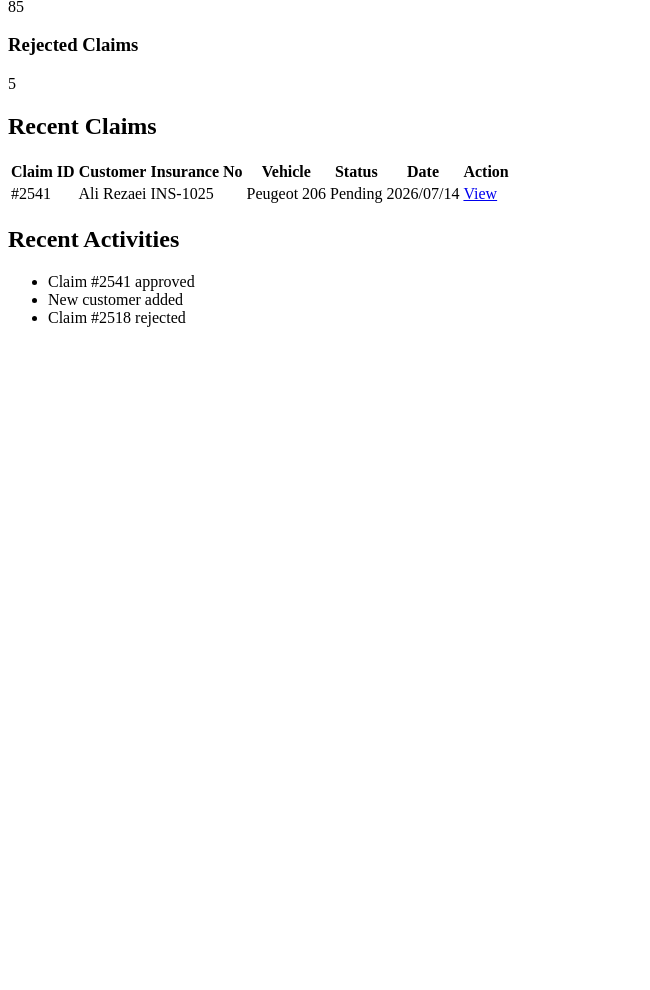
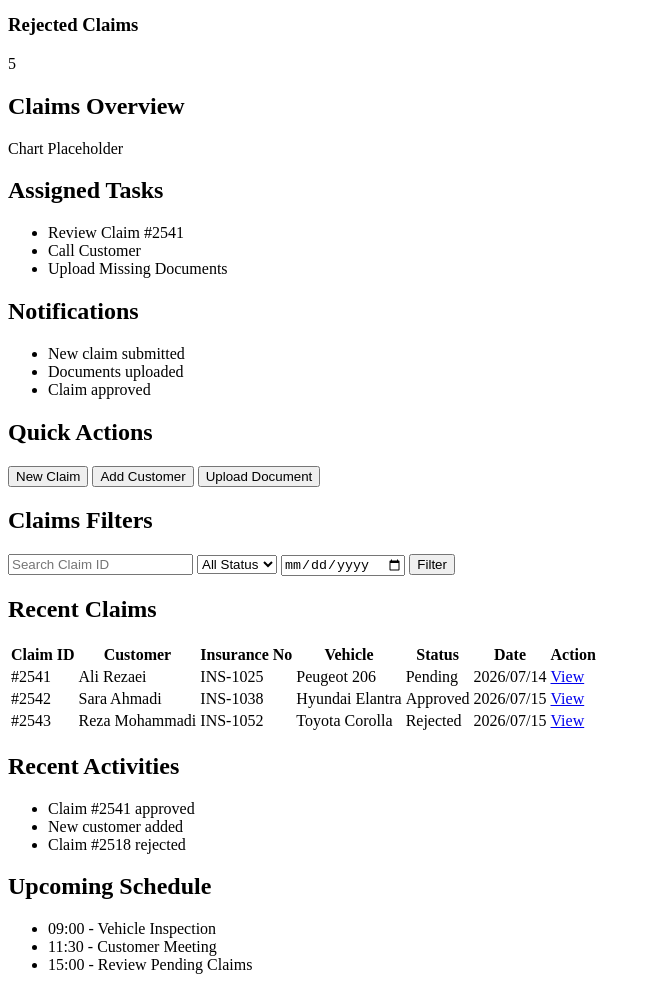
Before and after one commit to kalagermousavi/insurance-claims-dashboard, a plain HTML site: page index.html in a window 1280 px wide. Shown: the part 781-1771 px from the top of the page, without its empty margins (0-650 px from the left). Before the commit the page ends 1124 px from the top, so only its background shows below. Drawn offline with Linux system fonts and the light colour scheme.

Commit message:
Complete dashboard HTML structure

```diff
--- a/index.html
+++ b/index.html
@@ -1,17 +1,23 @@
 <!DOCTYPE html>
 <html lang="en">
+
 <head>
     <meta charset="UTF-8">
     <meta name="viewport" content="width=device-width, initial-scale=1.0">
     <title>Insurance Claims Dashboard</title>
 </head>
+
 <body>
+
     <!-- Sidebar Start -->
+
     <aside>
+
         <div class="logo">
             <h1>ClaimFlow</h1>
             <p>Insurance Dashboard</p>
         </div>
+
         <nav>
             <ul>
                 <li><a href="#">Dashboard</a></li>
@@ -21,47 +27,75 @@
                 <li><a href="#">Settings</a></li>
             </ul>
         </nav>
+
         <div class="logout">
             <a href="#">Logout</a>
         </div>
+
     </aside>
+
     <!-- Sidebar End -->
+
+
     <!-- Main Content Start -->
+
     <main>
+
         <!-- Header Start -->
+
         <header>
-            <div class="page-title" >
+
+            <div class="page-title">
                 <h1>Dashboard</h1>
                 <p>Welcome back, Admin</p>
             </div>
+
             <div class="header-actions">
-                <div class="search-box" >
+
+                <div class="search-box">
                     <input type="text" placeholder="Search...">
                 </div>
+
                 <div class="notification">
-                    <button> Notifications</button>
+                    <button>Notifications</button>
                 </div>
-                <div class="profile" >
+
+                <div class="profile">
                     <div class="profile-info">
-                        <h1>Admin User</h1>
+                        <h3>Admin User</h3>
                         <p>Claims Specialist</p>
                     </div>
                 </div>
+
             </div>
+
         </header>
+
         <!-- Header End -->
+
+
         <!-- Welcome Section Start -->
+
         <section class="welcome">
+
             <h2>Good Morning, Admin 👋</h2>
+
             <p>
                 Here is today's claim overview.
             </p>
+
         </section>
+
         <!-- Welcome Section End -->
+
+
         <!-- Statistics Cards Start -->
+
         <section class="statistics">
 
-            <div  class="cards-container">
+            <div class="cards-container">
+
+                <div class="card">
                     <h3>Today's Claims</h3>
                     <p>24</p>
                 </div>
@@ -80,13 +114,107 @@
                     <h3>Rejected Claims</h3>
                     <p>5</p>
                 </div>
+
+            </div>
+
         </section>
+
         <!-- Statistics Cards End -->
+
+        <!-- Claims Overview Start -->
+         <section class="claims-overview">
+            <h2>Claims Overview</h2>
+            <div class="overview-chart">
+                 <p>Chart Placeholder</p>
+            </div>
+         </section>
+         <!-- Claims Overview End -->
+
+          <!-- Assigned Tasks Start -->
+           <section class="assigned-tasks">
+            <h2>Assigned Tasks</h2>
+            <ul>
+        <li>Review Claim #2541</li>
+        <li>Call Customer</li>
+        <li>Upload Missing Documents</li>
+     </ul>
+           </section>
+           <!-- Assigned Tasks End -->
+
+           <!-- Notifications Start -->
+            <section class="notifications-panel">
+                 <h2>Notifications</h2>
+                 <ul>
+                    <li>New claim submitted</li>
+                    <li>Documents uploaded</li>
+                    <li>Claim approved</li>
+                 </ul>
+            </section>
+            <!-- Notifications End -->
+
+
+
+
+
+        <!-- Quick Actions Start -->
+
+        <section class="quick-actions">
+
+            <h2>Quick Actions</h2>
+
+            <div class="actions-container">
+
+                <button>New Claim</button>
+
+                <button>Add Customer</button>
+
+                <button>Upload Document</button>
+
+            </div>
+
+        </section>
+
+        <!-- Quick Actions End -->
+
+
+        <!-- Claims Filters Start -->
+
+        <section class="claims-filters">
+
+            <h2>Claims Filters</h2>
+
+            <div class="filters-container">
+
+                <input type="text" placeholder="Search Claim ID">
+
+                <select>
+                    <option>All Status</option>
+                    <option>Pending</option>
+                    <option>Approved</option>
+                    <option>Rejected</option>
+                </select>
+
+                <input type="date">
+
+                <button>Filter</button>
+
+            </div>
+
+        </section>
+
+        <!-- Claims Filters End -->
+
+
         <!-- Recent Claims Table Start -->
-               <section  class="recent-claims">
+
+        <section class="recent-claims">
+
             <h2>Recent Claims</h2>
+
             <table>
+
                 <thead>
+
                     <tr>
                         <th>Claim ID</th>
                         <th>Customer</th>
@@ -96,8 +224,11 @@
                         <th>Date</th>
                         <th>Action</th>
                     </tr>
+
                 </thead>
+
                 <tbody>
+
                     <tr>
 
                         <td>#2541</td>
@@ -106,31 +237,86 @@
                         <td>Peugeot 206</td>
                         <td>Pending</td>
                         <td>2026/07/14</td>
+
                         <td>
                             <a href="#">View</a>
                         </td>
+
+                    </tr>
+
+                    <tr>
+
+                        <td>#2542</td>
+                        <td>Sara Ahmadi</td>
+                        <td>INS-1038</td>
+                        <td>Hyundai Elantra</td>
+                        <td>Approved</td>
+                        <td>2026/07/15</td>
+
+                        <td>
+                            <a href="#">View</a>
+                        </td>
+
+                    </tr>
+
+                    <tr>
+
+                        <td>#2543</td>
+                        <td>Reza Mohammadi</td>
+                        <td>INS-1052</td>
+                        <td>Toyota Corolla</td>
+                        <td>Rejected</td>
+                        <td>2026/07/15</td>
+
+                        <td>
+                            <a href="#">View</a>
+                        </td>
+
+                    </tr>
+
                 </tbody>
+
             </table>
 
         </section>
+
         <!-- Recent Claims Table End -->
+
+
         <!-- Recent Activities Start -->
+
         <section class="activities">
+
             <h2>Recent Activities</h2>
+
             <ul>
-        <li>
-            Claim #2541 approved
-        </li>
-        <li>
-            New customer added
-        </li>
-        <li>
-            Claim #2518 rejected
-        </li>
+
+                <li>Claim #2541 approved</li>
+
+                <li>New customer added</li>
+
+                <li>Claim #2518 rejected</li>
+
+            </ul>
+
+        </section>
+
+        <!-- Recent Activities End -->
+         <!-- Upcoming Schedule Start -->
+          <section class="schedule">
+            <h2>Upcoming Schedule</h2>
+            <ul>
+                <li>09:00 - Vehicle Inspection</li>
+                <li>11:30 - Customer Meeting</li>
+                <li>15:00 - Review Pending Claims</li>
             </ul>
           </section>
-<!-- Recent Activities End -->
+          <!-- Upcoming Schedule End -->
+
     </main>
+
     <!-- Main Content End -->
+
 </body>
+
 </html>
```
Lines whose indentation alone changed are shown as unchanged.
